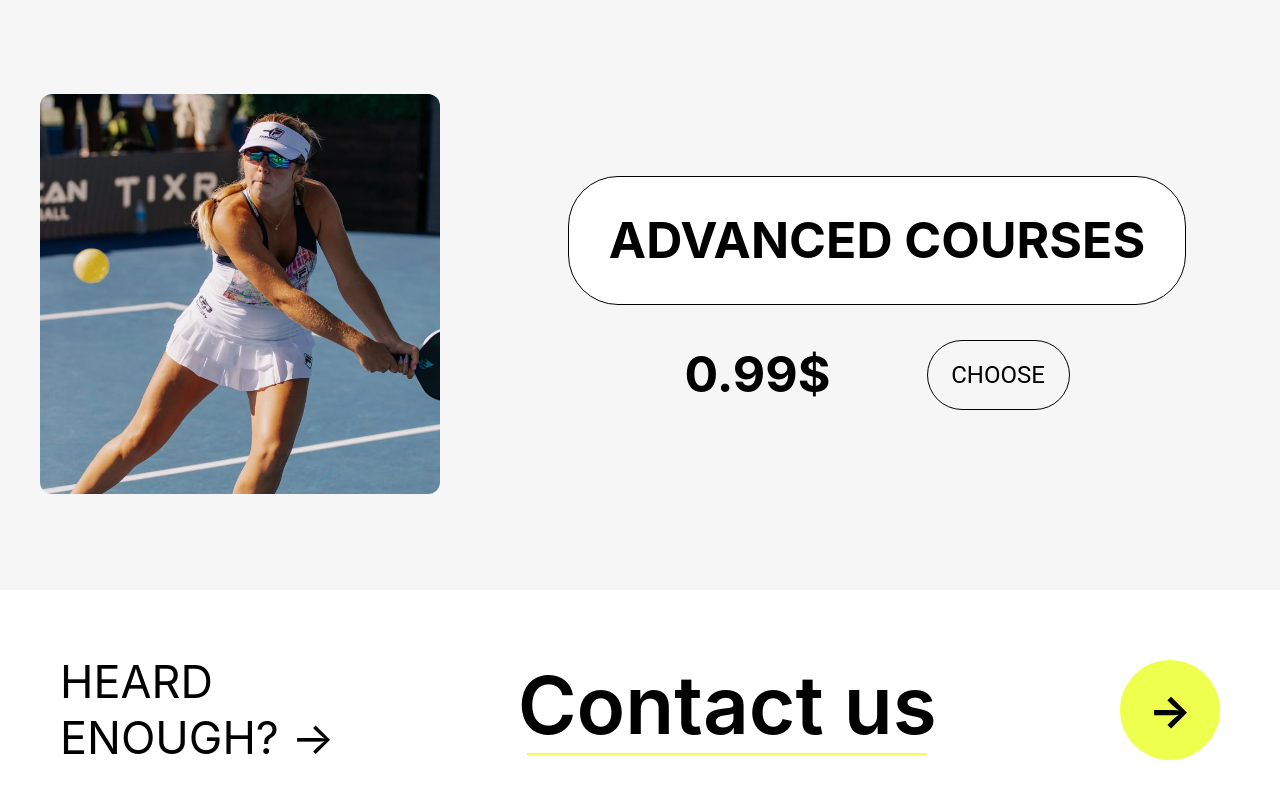
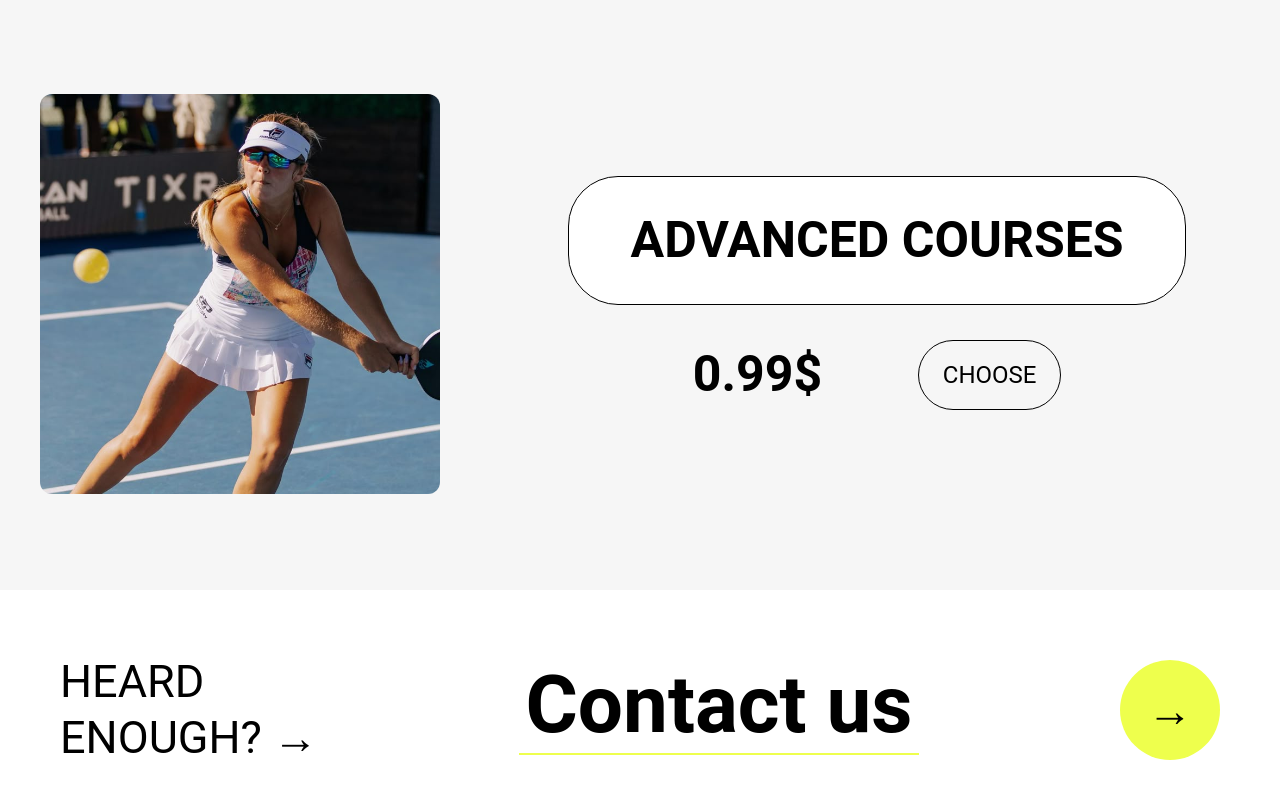
Before and after one commit to PickkleBalll/Pickleball, a React (Vite) app in the folder frontend/: page /courses in a window 1280 px wide. Shown: the part 1371-2170 px from the top of the page. Built offline with nearby package versions, Linux system fonts and the light colour scheme.

Commit message:
Add mô tả rõ ràng về thay đổi bạn vừa làm

```diff
--- a/frontend/src/components/Homepage/Contact.tsx
+++ b/frontend/src/components/Common/Contact.tsx
@@ -7,7 +7,7 @@ const Contact: React.FC = () => {
     return (
         <>
             {/* Contact Section */}
-            <section className="w-full bg-white py-16 px-[60px] flex items-center justify-between">
+            <section className="w-full bg-white py-16 px-[60px] flex items-center justify-between font-['Roboto']">
                 {/* Left text */}
                 <div className="text-[45px] leading-tight font-normal text-black">
                     HEARD<br />ENOUGH? →
@@ -27,7 +27,9 @@ const Contact: React.FC = () => {
                     className="w-[100px] h-[100px] bg-[#EEFF4D] rounded-full flex items-center justify-center hover:scale-105 transition-transform"
                     type="button"
                 >
-                    <span className="text-[45px] font-bold text-black leading-[1] flex items-center justify-center">→</span>
+                    <span className="text-[45px] font-bold text-black leading-[1] flex items-center justify-center">
+                        →
+                    </span>
                 </button>
             </section>
 
--- a/frontend/src/components/Homepage/BlogSection.tsx
+++ b/frontend/src/components/Homepage/BlogSection.tsx
@@ -42,7 +42,7 @@ const BlogCard = () => {
     };
 
     return (
-        <section id="blog" className="scroll-mt-28 flex justify-center bg-[#f5f5f5]">
+        <section id="blog" className="scroll-mt-28 flex justify-center bg-[#f5f5f5] font-['Roboto']">
             <div className="w-[1440px] h-[600px] bg-[#212121] text-white rounded-[50px] overflow-hidden flex px-[40px] py-[40px] relative">
 
                 {/* Left content */}
--- a/frontend/src/components/Homepage/CoachesList.tsx
+++ b/frontend/src/components/Homepage/CoachesList.tsx
@@ -5,8 +5,8 @@ import image8 from "../../assets/Image/8.jpg";
 
 export default function CoachesList() {
     return (
-        <section className="px-6 py-10 bg-[#f5f5f5] mt-0">
-            <h2 className="text-3xl font-bold mb-8">Coaches</h2>
+        <section className="px-6 py-10 bg-[#f5f5f5] mt-0 font-['Roboto']">
+            <h2 className="text-4xl font-bold mb-8 pl-[60px]">Coaches</h2>
             <div className="flex gap-[38px] mt-[60px] justify-center flex-wrap">
                 <img
                     src={image6}
@@ -15,12 +15,12 @@ export default function CoachesList() {
                 />
                 <img
                     src={image7}
-                    alt="Image 77"
+                    alt="Image 7"
                     className="w-[450px] h-[400px] object-cover rounded-xl shadow-md"
                 />
                 <img
                     src={image8}
-                    alt="Image 88"
+                    alt="Image 8"
                     className="w-[450px] h-[400px] object-cover rounded-xl shadow-md"
                 />
             </div>
--- a/frontend/src/components/Homepage/Courses.tsx
+++ b/frontend/src/components/Homepage/Courses.tsx
@@ -5,7 +5,7 @@ import image9 from "../../assets/Image/9.jpg";
 
 export default function Courses() {
     return (
-        <section id="about" className="flex justify-center py-20 bg-gray-100">
+        <section id="about" className="flex justify-center py-20 bg-gray-100 font-['Roboto']">
             <div className="w-[1440px] h-[800px] bg-white rounded-[50px] px-[60px] py-[50px] flex gap-[60px] items-start relative overflow-hidden">
 
                 {/* Left: Text Content */}
--- a/frontend/src/components/Homepage/Hero.tsx
+++ b/frontend/src/components/Homepage/Hero.tsx
@@ -8,8 +8,8 @@ const Hero: React.FC = () => {
     const navigate = useNavigate();
 
     return (
-        <section id="home" className="scroll-mt-28 pt-25 flex justify-center bg-[#f5f5f5]">
-            <div className="relative w-[1440px] h-[800px] bg-[#212121] rounded-[50px] px-[60px] pt-[40px] pb-[40px] text-white font-['Inter'] overflow-hidden mx-auto">
+        <section id="home" className="scroll-mt-28 pt-25 flex justify-center bg-[#f5f5f5] font-['Roboto']">
+            <div className="relative w-[1440px] h-[800px] bg-[#212121] rounded-[50px] px-[60px] pt-[40px] pb-[40px] text-white font-['Roboto'] overflow-hidden mx-auto">
                 {/* Tiêu đề 1 - Train smarter */}
                 <div className="absolute top-[95px] left-[60px] text-[75px] font-bold text-[#D5F25D] leading-none">
                     Train smarter
--- a/frontend/src/pages/CoursesPage.tsx
+++ b/frontend/src/pages/CoursesPage.tsx
@@ -1,4 +1,6 @@
 import React, { useEffect } from "react";
+import { useNavigate } from "react-router-dom";
+import Contact from '../components/Common/Contact';
 import image13 from "../assets/Image/13.jpg";
 import image14 from "../assets/Image/14.jpg";
 import image15 from "../assets/Image/15.jpg";
@@ -22,18 +24,23 @@ const courses = [
 ];
 
 export default function CoursesPage() {
+    const navigate = useNavigate();
+
     useEffect(() => {
         window.scrollTo({ top: 0, behavior: "smooth" });
     }, []);
 
     return (
-        <div className="bg-[#f6f6f6] min-h-screen font-['Inter']">
+        <div className="bg-[#f6f6f6] min-h-screen font-['Roboto']">
             {/* Header */}
             <header className="p-6 flex justify-between items-center">
-                <div className="text-black text-[30px] font-normal font-['IBM_Plex_Mono'] break-words">
+                <div className="text-black text-[30px] font-normal break-words">
                     PICKLEBALL
                 </div>
-                <div className="flex items-center justify-center w-[120px] h-[40px] bg-[#D5F25D] rounded-[50px] border border-black text-[22px] text-black font-normal font-['Inter'] break-words cursor-pointer select-none">
+                <div
+                    onClick={() => navigate('/signin')}
+                    className="flex items-center justify-center w-[120px] h-[40px] bg-[#D5F25D] rounded-[50px] border border-black text-[22px] text-black font-normal break-words cursor-pointer select-none hover:opacity-90 transition"
+                >
                     Sign In
                 </div>
             </header>
@@ -41,7 +48,7 @@ export default function CoursesPage() {
             {/* Title */}
             <section className="mx-10 mb-20">
                 <div className="w-full h-[300px] bg-black flex items-center justify-center rounded-[60px]">
-                    <h2 className="font-['Inter',Helvetica] font-bold text-[#D5F25D] text-[80px]">
+                    <h2 className="font-bold text-[#D5F25D] text-[80px]">
                         OUR COURSES
                     </h2>
                 </div>
@@ -59,16 +66,16 @@ export default function CoursesPage() {
 
                         <div className="flex flex-col gap-8">
                             <div className="w-[618px] h-[129px] bg-white rounded-[50px] border border-black flex items-center justify-center">
-                                <h3 className="font-['Inter',Helvetica] font-bold text-black text-[50px]">
+                                <h3 className="font-bold text-black text-[50px]">
                                     {course.title}
                                 </h3>
                             </div>
 
                             <div className="flex flex-row items-center justify-center gap-24 w-[618px]">
-                                <span className="font-['Inter',Helvetica] font-bold text-black text-[50px]">
+                                <span className="font-bold text-black text-[50px]">
                                     {course.price}
                                 </span>
-                                <button className="w-[143px] h-[70px] rounded-[50px] border border-black font-['Roboto',Helvetica] text-black text-2xl hover:bg-black hover:text-white transition">
+                                <button className="w-[143px] h-[70px] rounded-[50px] border border-black text-black text-2xl font-normal hover:bg-black hover:text-white transition">
                                     CHOOSE
                                 </button>
                             </div>
@@ -78,26 +85,7 @@ export default function CoursesPage() {
             </div>
 
             {/* Contact Section */}
-            <section className="w-full bg-white py-16 px-[60px] flex items-center justify-between">
-                {/* Left text */}
-                <div className="text-[45px] leading-tight font-normal text-black">
-                    HEARD<br />ENOUGH? →
-                </div>
-                {/* Center title */}
-                <div className="text-center">
-                    <h2 className="text-[80px] font-semibold text-black leading-none">
-                        Contact us
-                    </h2>
-                    <div className="w-[400px] h-[2px] bg-[#EEFF4D] mt-2 mx-auto" />
-                </div>
-                {/* Right circular button */}
-                <button
-                    className="w-[100px] h-[100px] bg-[#EEFF4D] rounded-full flex items-center justify-center hover:scale-105 transition-transform"
-                    type="button"
-                >
-                    <span className="text-[45px] font-bold text-black leading-[1] flex items-center justify-center">→</span>
-                </button>
-            </section>
+            <Contact />
         </div>
     );
 }
--- a/frontend/src/pages/Homepage.tsx
+++ b/frontend/src/pages/Homepage.tsx
@@ -5,7 +5,7 @@ import Courses from '../components/Homepage/Courses';
 import CoachPromotion from '../components/Homepage/CoachPromotion';
 import CoachesList from '../components/Homepage/CoachesList';
 import BlogSection from '../components/Homepage/BlogSection';
-import Contact from '../components/Homepage/Contact';
+import Contact from '../components/Common/Contact';
 
 export default function Homepage() {
     return (
```
Also changed, not shown: frontend/src/components/Homepage/Header.tsx (+4 -4 lines).
